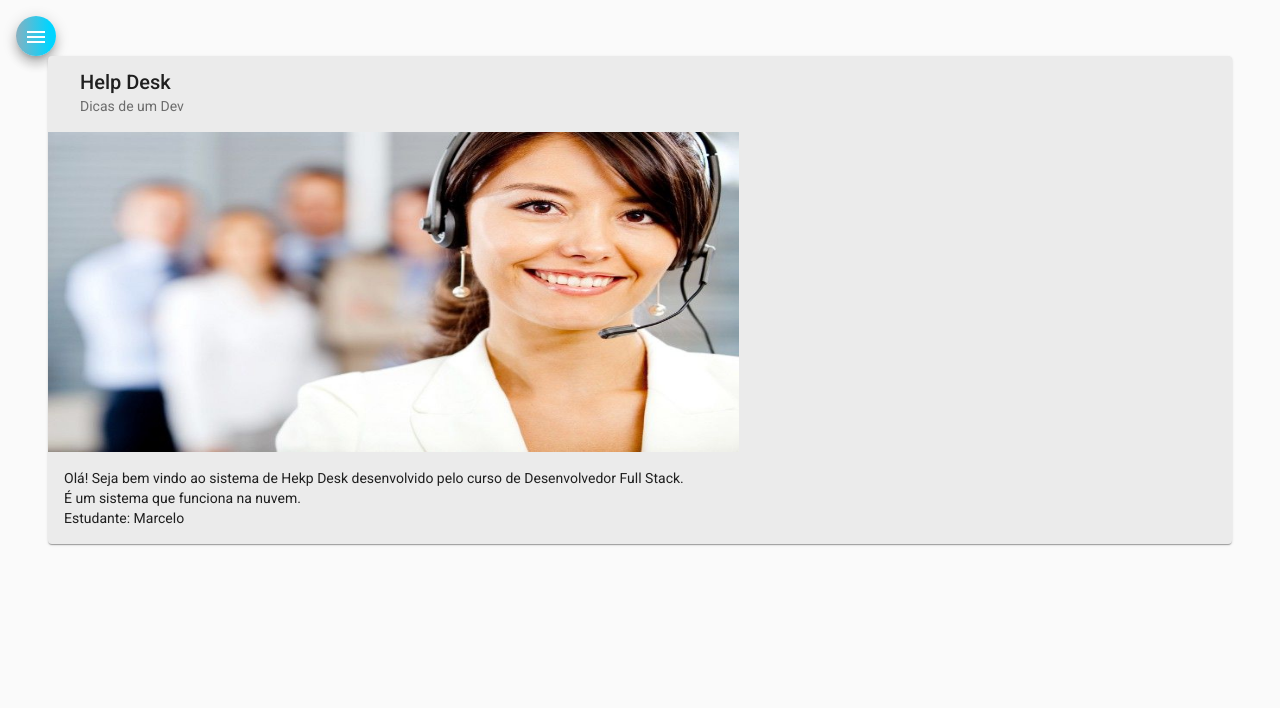
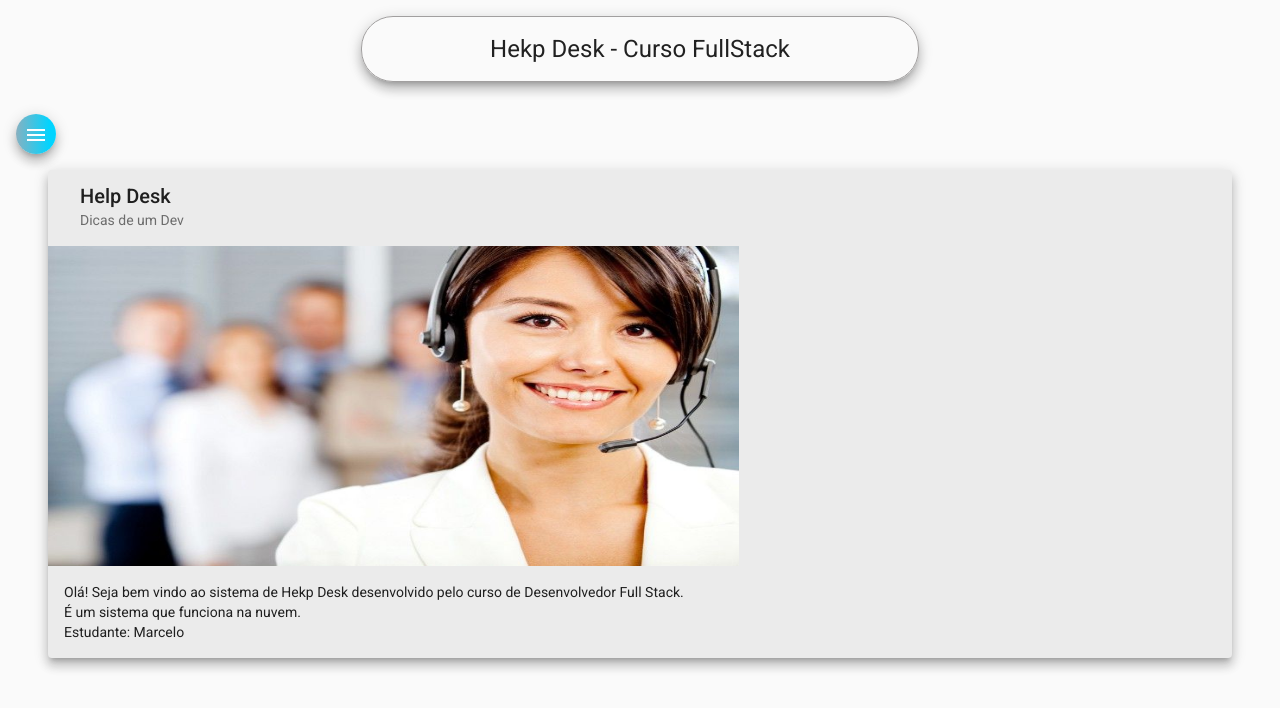
Before and after one commit to marcelorfranca/helpdesk-front, an Angular app: page /home in a window 1280 px wide. Shown: the top 708 px of the page. Built offline with nearby package versions, Linux system fonts and the light colour scheme.

Commit message:
HTML e CSS para Header

```diff
--- a/src/app/components/header/header.component.css
+++ b/src/app/components/header/header.component.css
@@ -0,0 +1,12 @@
+.container {
+    display: flex;
+    align-items: center;
+    justify-content: center;
+}
+
+h1 {
+    margin-top: 1rem;
+    border: 1px solid rgb(161, 159, 159);
+    padding: 1rem 10%;
+    border-radius: 2rem;
+}
--- a/src/app/components/header/header.component.html
+++ b/src/app/components/header/header.component.html
@@ -1 +1,3 @@
-<p>header works!</p>
+<div class="container">
+    <h1 class="mat-elevation-z8">Hekp Desk - Curso FullStack</h1>
+</div>
--- a/src/app/components/home/home.component.css
+++ b/src/app/components/home/home.component.css
@@ -1,6 +1,6 @@
 .card {
     width: 90%;
-    margin: auto;
+    margin: 1rem auto;
     background-color: rgb(235, 235, 235);
 }
 
--- a/src/app/components/home/home.component.html
+++ b/src/app/components/home/home.component.html
@@ -1,4 +1,4 @@
-<mat-card class="card">
+<mat-card class="card mat-elevation-z8">
     <mat-card-header>
         <mat-card-title>Help Desk</mat-card-title>
         <mat-card-subtitle>Dicas de um Dev</mat-card-subtitle>
--- a/src/app/components/nav/nav.component.html
+++ b/src/app/components/nav/nav.component.html
@@ -21,6 +21,7 @@
     </mat-drawer>
 
     <div class="sidenav-content">
+        <app-header></app-header>
         <button class="menu mat-elevation-z8" (click)="drawer.toggle()" mat-icon-button>
         <mat-icon>menu</mat-icon>
       </button>
```
